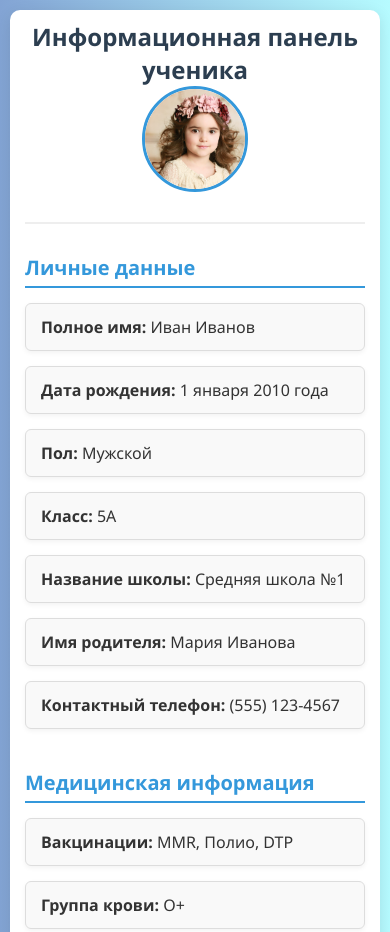
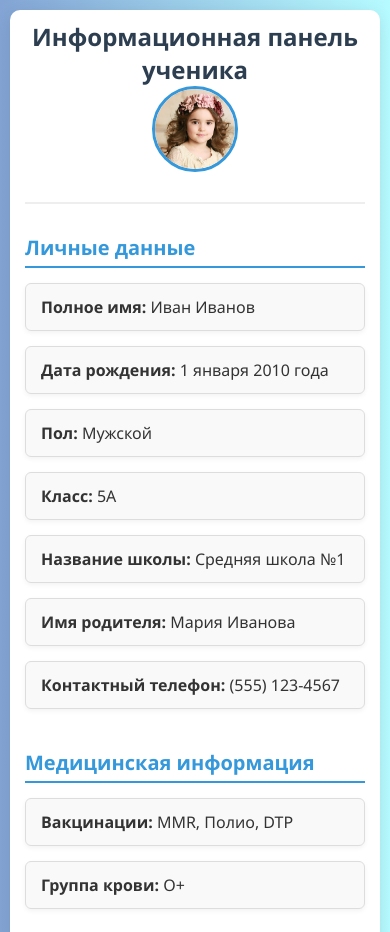
Before and after one commit to ShokhrukhAminov/dashboard, a plain HTML site: page index.html in a window 390 px wide. Shown: the top 932 px of the page. Drawn offline with nearby package versions, Linux system fonts and the light colour scheme.

Commit message:
Update index.html

```diff
--- a/index.html
+++ b/index.html
@@ -38,10 +38,11 @@
       color: #2c3e50;
       animation: slideInLeft 1s ease-out;
     }
+    /* Reduced the profile image size by 20% (from 150px to 120px) */
     .header img {
       border-radius: 50%;
-      width: 150px;
-      height: 150px;
+      width: 120px;
+      height: 120px;
       object-fit: cover;
       border: 3px solid #3498db;
       transition: transform 0.3s ease;
@@ -139,9 +140,10 @@
         flex-direction: column;
         text-align: center;
       }
+      /* 20% reduction applied: 120px * 0.8 = 96px */
       .header img {
-        width: 120px;
-        height: 120px;
+        width: 96px;
+        height: 96px;
         margin-bottom: 10px;
       }
       .section h2 {
@@ -159,9 +161,10 @@
       .header h1 {
         font-size: 24px;
       }
+      /* Further reduce for mobile: 96px * 0.8 ≈ 80px */
       .header img {
-        width: 100px;
-        height: 100px;
+        width: 80px;
+        height: 80px;
       }
       .info {
         grid-template-columns: 1fr;
```
